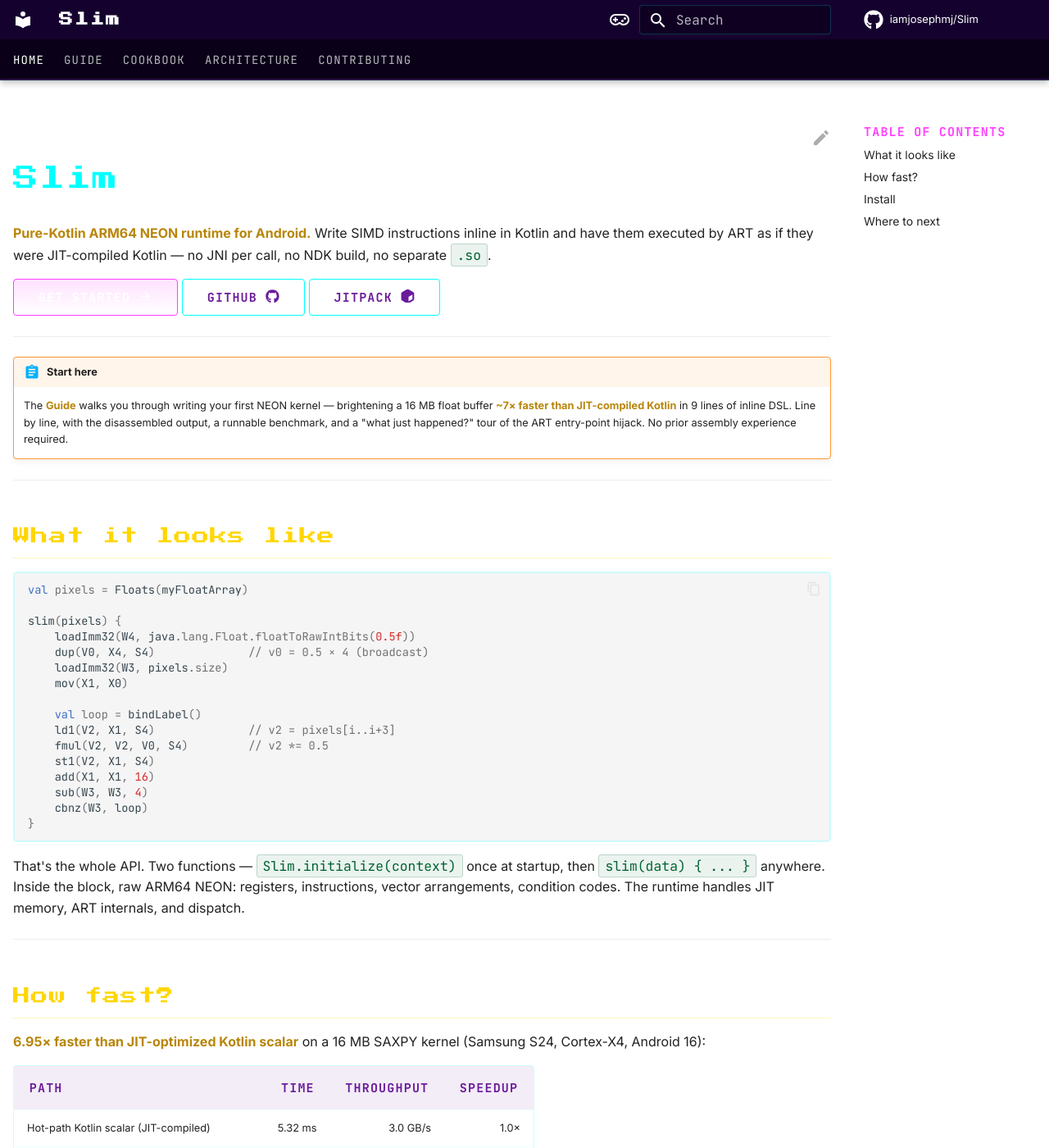
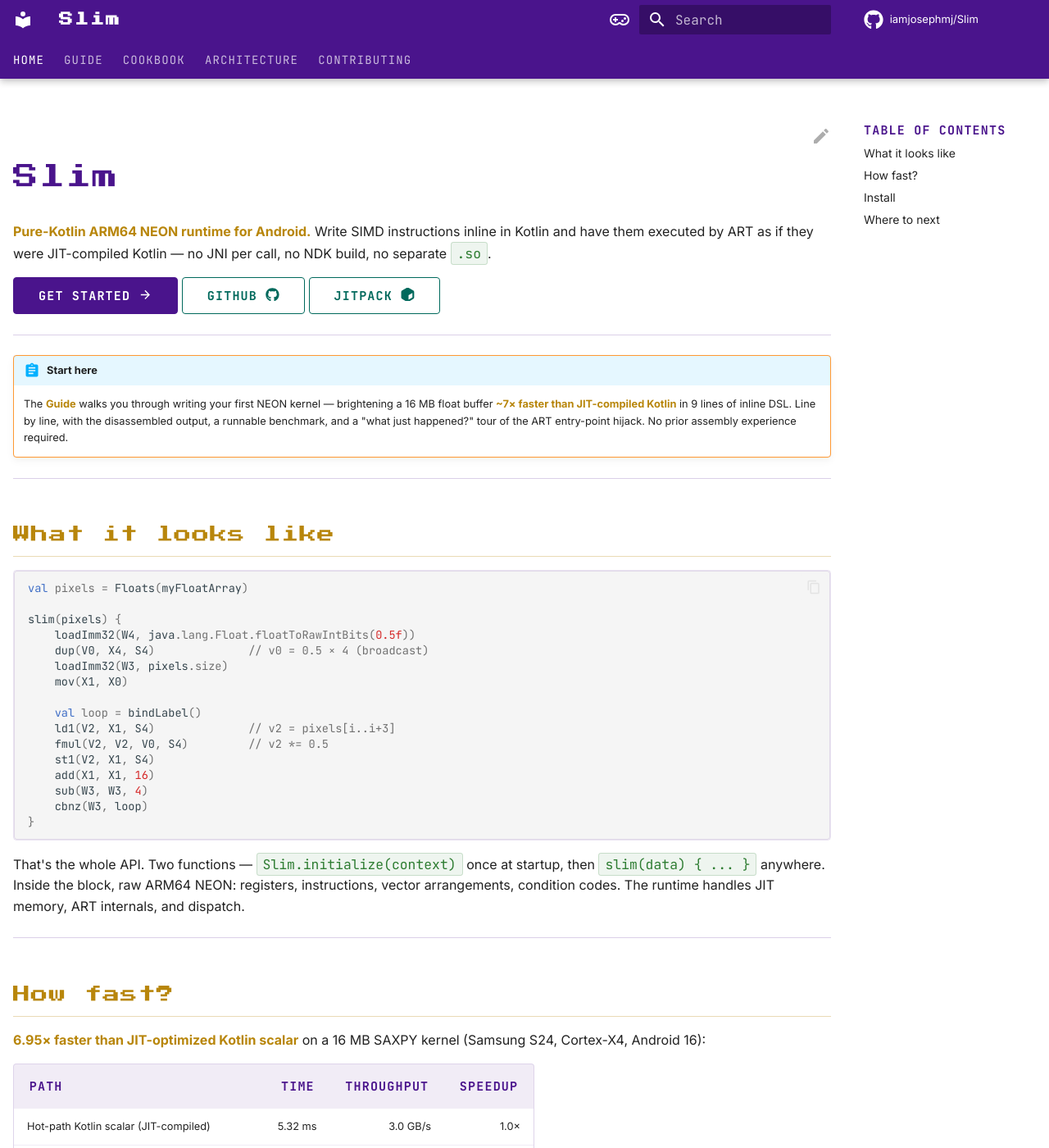
Before and after one commit to iamjosephmj/Slim, an MkDocs documentation site: the page built from docs/index.md, in a window 1280 px wide and 1400 px high. Shown: the whole window at 82% size. Built offline with MkDocs 1.6.1 and Material for MkDocs 9.7.7, drawn with Linux system fonts in a browser that asks for light colours; comment, search, counter and statistics services are not loaded.

Commit message:
docs(site): readable light theme + restore /guide/introduction/ redirect
Two fixes:

1) Light-mode visibility — neon palette was applied globally,
   destroying readability on white (cyan h1 invisible, neon yellow
   strong text invisible, dark purple header bar against light body
   content, etc.). Restructured extra.css so all arcade-bright
   styling is scoped under [data-md-color-scheme="slate"] only, and
   added an accessible deep-purple + teal palette for
   [data-md-color-scheme="default"]:

     - h1 → deep purple #4A148C (was neon cyan)
     - h2 → dark goldenrod #B8860B (was neon yellow)
     - h3 → deep magenta #880E4F (was neon magenta)
     - h4 → dark deep orange #BF360C (was neon orange)
     - strong → goldenrod, em → dark orange
     - inline code → dark green #2E7D32 on faint green bg
     - tables → deep purple header on faint purple bg
     - buttons → teal-bordered secondary, purple-bg primary
     - links → teal #00695C
     - card grid → purple borders with subtle drop shadow
     - footer chips → white-bordered on purple bg
     - removed all glow/text-shadow effects in light mode

   Dark mode unchanged — full arcade aesthetic preserved.

2) /guide/introduction/ 404 — when we merged Chapter 1 into
   guide/index.md, the old URL stopped resolving. Added
   mkdocs-redirects plugin and configured a redirect map so
   /guide/introduction/ now serves a redirect stub
   (<meta refresh> + JS fallback + canonical) pointing at /guide/.

Co-Authored-By: Claude Opus 4.7 (1M context) <noreply@anthropic.com>

```diff
--- a/docs/stylesheets/extra.css
+++ b/docs/stylesheets/extra.css
@@ -1,8 +1,9 @@
 /* ==========================================================================
-   Slim — arcade-cabinet theme overlay on top of Material
-   Press Start 2P for major headings, Tetris piece palette for admonitions,
-   neon glow on interactive elements, CRT-style code blocks, dark slate base.
-   Body type stays Inter / JetBrains Mono for readability.
+   Slim — dual-theme stylesheet:
+     dark (slate)   = full arcade-cabinet aesthetic, neon palette, glow
+     light (default) = professional Material-style, deep purple + teal accents
+   Typography (Press Start 2P for h1/h2/h3) applies to both schemes;
+   colors and glow effects are scheme-scoped.
    ========================================================================== */
 
 @import url('https://fonts.googleapis.com/css2?family=Press+Start+2P&display=swap');
@@ -10,20 +11,30 @@
 /* --- Brand palette ------------------------------------------------------- */
 
 :root {
+  /* Dark-scheme neon palette (Tetris pieces) */
   --tetris-cyan:    #00FFFF;
   --tetris-yellow:  #FFD600;
   --tetris-purple:  #FF40FF;
   --tetris-green:   #00FF66;
   --tetris-red:     #FF3366;
   --tetris-orange:  #FF9933;
-  --tetris-blue:    #4488FF;
 
   --arcade-bg:       #0A0118;
   --arcade-bg-alt:   #15012E;
   --arcade-bg-card:  #1F0541;
+
+  /* Light-scheme accessible palette */
+  --slim-purple:     #4A148C;     /* deep purple, primary brand on white */
+  --slim-purple-2:   #6A1B9A;
+  --slim-teal:       #00695C;     /* deep teal, accent on white */
+  --slim-gold:       #B8860B;     /* dark goldenrod (vs neon yellow) */
+  --slim-magenta:    #880E4F;     /* deep pink (vs neon magenta) */
+  --slim-orange:     #BF360C;     /* dark deep orange */
+  --slim-green:      #2E7D32;     /* dark green for inline code */
 }
 
-/* Dark / "arcade" scheme overrides --------------------------------------- */
+/* --- Scheme-specific Material variable overrides ------------------------ */
+
 [data-md-color-scheme="slate"] {
   --md-default-bg-color:        var(--arcade-bg);
   --md-default-bg-color--light: var(--arcade-bg-alt);
@@ -44,19 +55,19 @@
   --md-footer-bg-color--dark:   var(--arcade-bg);
 }
 
-/* Light scheme — softer arcade palette, daylight mode */
 [data-md-color-scheme="default"] {
-  --md-primary-fg-color:        #6A1B9A;     /* deep purple */
-  --md-accent-fg-color:         #00838F;     /* teal cyan */
+  --md-primary-fg-color:        var(--slim-purple);
+  --md-accent-fg-color:         var(--slim-teal);
+  --md-typeset-a-color:         var(--slim-teal);
 }
 
-/* --- Wider content column on big screens --------------------------------- */
+/* --- Wider content column on big screens (both schemes) ----------------- */
 
 .md-grid {
   max-width: 1440px;
 }
 
-/* --- Major headings: Press Start 2P, modest sizing ----------------------- */
+/* --- Major-heading typography (BOTH schemes) ---------------------------- */
 
 .md-typeset h1,
 .md-typeset h2,
@@ -66,59 +77,47 @@
   line-height: 1.5;
 }
 
-.md-typeset h1 {
-  font-size: 1.55rem;
-  font-weight: 400;
-  color: var(--tetris-cyan);
-  margin-top: 1.5em;
-  margin-bottom: 1em;
-}
-
-[data-md-color-scheme="slate"] .md-typeset h1 {
-  text-shadow: 0 0 12px rgba(0, 255, 255, 0.4);
-}
-
-.md-typeset h2 {
-  font-size: 1.05rem;
-  font-weight: 400;
-  color: var(--tetris-yellow);
-  border-bottom: 1px solid rgba(255, 214, 0, 0.25);
-  padding-bottom: 0.5em;
-  margin-top: 2.5em;
-}
-
-.md-typeset h3 {
-  font-size: 0.85rem;
-  font-weight: 400;
-  color: var(--tetris-purple);
-  margin-top: 1.8em;
-}
+.md-typeset h1 { font-size: 1.55rem; font-weight: 400; margin-top: 1.5em; margin-bottom: 1em; }
+.md-typeset h2 { font-size: 1.05rem; font-weight: 400; padding-bottom: 0.5em; margin-top: 2.5em; }
+.md-typeset h3 { font-size: 0.85rem; font-weight: 400; margin-top: 1.8em; }
 
 .md-typeset h4 {
   font-family: 'JetBrains Mono', monospace;
   font-size: 0.85rem;
   font-weight: 700;
-  color: var(--tetris-orange);
   text-transform: uppercase;
   letter-spacing: 0.05em;
 }
 
-/* --- Site title (header) and tabs ---------------------------------------- */
+/* Heading colors — DARK scheme: neon */
+[data-md-color-scheme="slate"] .md-typeset h1 {
+  color: var(--tetris-cyan);
+  text-shadow: 0 0 12px rgba(0, 255, 255, 0.4);
+}
+[data-md-color-scheme="slate"] .md-typeset h2 {
+  color: var(--tetris-yellow);
+  border-bottom: 1px solid rgba(255, 214, 0, 0.25);
+}
+[data-md-color-scheme="slate"] .md-typeset h3 { color: var(--tetris-purple); }
+[data-md-color-scheme="slate"] .md-typeset h4 { color: var(--tetris-orange); }
 
-.md-header {
-  background-color: var(--arcade-bg-alt);
-  border-bottom: 1px solid rgba(0, 255, 255, 0.15);
+/* Heading colors — LIGHT scheme: deep, readable */
+[data-md-color-scheme="default"] .md-typeset h1 {
+  color: var(--slim-purple);
 }
+[data-md-color-scheme="default"] .md-typeset h2 {
+  color: var(--slim-gold);
+  border-bottom: 1px solid rgba(184, 134, 11, 0.3);
+}
+[data-md-color-scheme="default"] .md-typeset h3 { color: var(--slim-magenta); }
+[data-md-color-scheme="default"] .md-typeset h4 { color: var(--slim-orange); }
+
+/* --- Site title and tabs ------------------------------------------------ */
 
 .md-header__title {
   font-family: 'Press Start 2P', monospace;
   font-size: 0.85rem;
   letter-spacing: 0.12em;
-}
-
-.md-tabs {
-  background: var(--arcade-bg);
-  border-bottom: 1px solid rgba(255, 64, 255, 0.2);
 }
 
 .md-tabs__link {
@@ -128,68 +127,83 @@
   text-transform: uppercase;
 }
 
-.md-tabs__link--active,
-.md-nav__link--active {
+/* DARK: header is dark with neon border underglow */
+[data-md-color-scheme="slate"] .md-header {
+  background-color: var(--arcade-bg-alt);
+  border-bottom: 1px solid rgba(0, 255, 255, 0.15);
+}
+[data-md-color-scheme="slate"] .md-tabs {
+  background: var(--arcade-bg);
+  border-bottom: 1px solid rgba(255, 64, 255, 0.2);
+}
+[data-md-color-scheme="slate"] .md-tabs__link--active {
   color: var(--tetris-cyan);
+  text-shadow: 0 0 8px rgba(0, 255, 255, 0.5);
+}
+[data-md-color-scheme="slate"] .md-nav__link--active { color: var(--tetris-cyan); }
+
+/* LIGHT: header is deep purple with white text (Material default) */
+[data-md-color-scheme="default"] .md-tabs {
+  background: var(--slim-purple);
+}
+[data-md-color-scheme="default"] .md-nav__link--active {
+  color: var(--slim-teal);
 }
 
-[data-md-color-scheme="slate"] .md-tabs__link--active {
-  text-shadow: 0 0 8px rgba(0, 255, 255, 0.5);
-}
-
-/* --- Code blocks: CRT terminal feel -------------------------------------- */
+/* --- Code blocks -------------------------------------------------------- */
 
 .md-typeset pre > code,
 .md-typeset .highlight pre {
-  border: 1px solid rgba(0, 255, 255, 0.18);
   border-radius: 4px;
 }
 
 [data-md-color-scheme="slate"] .md-typeset pre > code,
 [data-md-color-scheme="slate"] .md-typeset .highlight pre {
+  border: 1px solid rgba(0, 255, 255, 0.18);
   box-shadow: 0 0 24px rgba(0, 255, 255, 0.04),
               inset 0 0 30px rgba(0, 0, 0, 0.4);
 }
 
-/* Inline code — neon green on faint bg */
+[data-md-color-scheme="default"] .md-typeset pre > code,
+[data-md-color-scheme="default"] .md-typeset .highlight pre {
+  border: 1px solid rgba(74, 20, 140, 0.12);
+}
+
+/* Inline code */
 .md-typeset code:not(pre code) {
-  color: var(--tetris-green);
-  background: rgba(0, 255, 102, 0.08);
-  border: 1px solid rgba(0, 255, 102, 0.18);
   border-radius: 3px;
   padding: 0.1rem 0.35rem;
   font-size: 0.82rem;
 }
 
-[data-md-color-scheme="default"] .md-typeset code:not(pre code) {
-  color: #006633;
-  background: rgba(0, 102, 51, 0.08);
-  border-color: rgba(0, 102, 51, 0.2);
+[data-md-color-scheme="slate"] .md-typeset code:not(pre code) {
+  color: var(--tetris-green);
+  background: rgba(0, 255, 102, 0.08);
+  border: 1px solid rgba(0, 255, 102, 0.18);
 }
 
-/* --- Strong / emphasis --------------------------------------------------- */
-
-.md-typeset strong {
-  color: var(--tetris-yellow);
-}
-[data-md-color-scheme="default"] .md-typeset strong {
-  color: #B8860B;
+[data-md-color-scheme="default"] .md-typeset code:not(pre code) {
+  color: var(--slim-green);
+  background: rgba(46, 125, 50, 0.08);
+  border: 1px solid rgba(46, 125, 50, 0.2);
 }
 
-.md-typeset em {
-  color: var(--tetris-orange);
-}
-[data-md-color-scheme="default"] .md-typeset em {
-  color: #C84F00;
-}
+/* --- Strong / emphasis -------------------------------------------------- */
 
-/* --- Admonitions / GitHub alerts: Tetris piece palette ------------------ */
+[data-md-color-scheme="slate"] .md-typeset strong { color: var(--tetris-yellow); }
+[data-md-color-scheme="slate"] .md-typeset em      { color: var(--tetris-orange); }
+
+[data-md-color-scheme="default"] .md-typeset strong { color: var(--slim-gold); }
+[data-md-color-scheme="default"] .md-typeset em      { color: var(--slim-orange); }
+
+/* --- Admonitions / GitHub alerts (BOTH schemes — borders ok on either) -- */
 
 .md-typeset .admonition,
 .md-typeset details {
   border-radius: 4px;
 }
 
+/* Border colors apply to both schemes — they're visible against any bg */
 .md-typeset .admonition.note,    .md-typeset details.note,
 .md-typeset .admonition.info,    .md-typeset details.info       { border-color: var(--tetris-cyan); }
 .md-typeset .admonition.tip,     .md-typeset details.tip,
@@ -202,18 +216,18 @@
 .md-typeset .admonition.abstract,  .md-typeset details.abstract,
 .md-typeset .admonition.summary,   .md-typeset details.summary   { border-color: var(--tetris-orange); }
 
-/* Color the title bars to match */
-.md-typeset .admonition.note > .admonition-title,
-.md-typeset .admonition.info > .admonition-title          { background: rgba(0, 255, 255, 0.08); }
-.md-typeset .admonition.tip > .admonition-title,
-.md-typeset .admonition.hint > .admonition-title           { background: rgba(0, 255, 102, 0.08); }
-.md-typeset .admonition.warning > .admonition-title         { background: rgba(255, 214, 0, 0.08); }
-.md-typeset .admonition.danger > .admonition-title,
-.md-typeset .admonition.caution > .admonition-title         { background: rgba(255, 51, 102, 0.08); }
-.md-typeset .admonition.important > .admonition-title       { background: rgba(255, 64, 255, 0.08); }
-.md-typeset .admonition.abstract > .admonition-title        { background: rgba(255, 153, 51, 0.1); }
+/* DARK scheme: tinted title bars */
+[data-md-color-scheme="slate"] .md-typeset .admonition.note > .admonition-title,
+[data-md-color-scheme="slate"] .md-typeset .admonition.info > .admonition-title          { background: rgba(0, 255, 255, 0.08); }
+[data-md-color-scheme="slate"] .md-typeset .admonition.tip > .admonition-title,
+[data-md-color-scheme="slate"] .md-typeset .admonition.hint > .admonition-title           { background: rgba(0, 255, 102, 0.08); }
+[data-md-color-scheme="slate"] .md-typeset .admonition.warning > .admonition-title         { background: rgba(255, 214, 0, 0.08); }
+[data-md-color-scheme="slate"] .md-typeset .admonition.danger > .admonition-title,
+[data-md-color-scheme="slate"] .md-typeset .admonition.caution > .admonition-title         { background: rgba(255, 51, 102, 0.08); }
+[data-md-color-scheme="slate"] .md-typeset .admonition.important > .admonition-title       { background: rgba(255, 64, 255, 0.08); }
+[data-md-color-scheme="slate"] .md-typeset .admonition.abstract > .admonition-title        { background: rgba(255, 153, 51, 0.1); }
 
-/* --- Buttons: arcade-style ----------------------------------------------- */
+/* --- Buttons ------------------------------------------------------------ */
 
 .md-typeset .md-button {
   font-family: 'JetBrains Mono', monospace;
@@ -222,39 +236,48 @@
   letter-spacing: 0.08em;
   text-transform: uppercase;
   border-radius: 4px;
-  border: 1px solid var(--tetris-cyan);
   transition: all 180ms;
 }
 
-.md-typeset .md-button--primary {
+[data-md-color-scheme="slate"] .md-typeset .md-button {
+  border: 1px solid var(--tetris-cyan);
+}
+[data-md-color-scheme="slate"] .md-typeset .md-button--primary {
   border-color: var(--tetris-purple);
   background: linear-gradient(180deg, rgba(255, 64, 255, 0.15), rgba(255, 64, 255, 0));
-}
-
-[data-md-color-scheme="slate"] .md-typeset .md-button--primary {
   box-shadow: 0 0 14px rgba(255, 64, 255, 0.3);
 }
-
-.md-typeset .md-button:hover {
+[data-md-color-scheme="slate"] .md-typeset .md-button:hover {
   border-color: var(--tetris-cyan);
-}
-
-[data-md-color-scheme="slate"] .md-typeset .md-button:hover {
   box-shadow: 0 0 18px rgba(0, 255, 255, 0.5);
   text-shadow: 0 0 6px rgba(0, 255, 255, 0.5);
 }
 
-/* --- Tables -------------------------------------------------------------- */
+[data-md-color-scheme="default"] .md-typeset .md-button {
+  border: 1px solid var(--slim-teal);
+  color: var(--slim-teal);
+}
+[data-md-color-scheme="default"] .md-typeset .md-button--primary {
+  border-color: var(--slim-purple);
+  background: var(--slim-purple);
+  color: white;
+}
+[data-md-color-scheme="default"] .md-typeset .md-button:hover {
+  background: rgba(0, 105, 92, 0.08);
+}
+[data-md-color-scheme="default"] .md-typeset .md-button--primary:hover {
+  background: var(--slim-purple-2);
+  color: white;
+}
+
+/* --- Tables ------------------------------------------------------------- */
 
 .md-typeset table:not([class]) {
-  border: 1px solid rgba(0, 255, 255, 0.2);
   border-radius: 4px;
   overflow: hidden;
 }
 
 .md-typeset table:not([class]) th {
-  background: var(--arcade-bg-card);
-  color: var(--tetris-cyan);
   font-family: 'JetBrains Mono', monospace;
   font-size: 0.75rem;
   letter-spacing: 0.08em;
@@ -262,34 +285,39 @@
   font-weight: 700;
 }
 
-[data-md-color-scheme="default"] .md-typeset table:not([class]) th {
-  background: rgba(106, 27, 154, 0.08);
-  color: #6A1B9A;
+[data-md-color-scheme="slate"] .md-typeset table:not([class]) {
+  border: 1px solid rgba(0, 255, 255, 0.2);
 }
-
-.md-typeset table:not([class]) td {
+[data-md-color-scheme="slate"] .md-typeset table:not([class]) th {
+  background: var(--arcade-bg-card);
+  color: var(--tetris-cyan);
+}
+[data-md-color-scheme="slate"] .md-typeset table:not([class]) td {
   border-top-color: rgba(0, 255, 255, 0.08);
 }
 
-/* --- Footer prev/next chips: arcade glow on hover ------------------------ */
+[data-md-color-scheme="default"] .md-typeset table:not([class]) {
+  border: 1px solid rgba(74, 20, 140, 0.18);
+}
+[data-md-color-scheme="default"] .md-typeset table:not([class]) th {
+  background: rgba(74, 20, 140, 0.08);
+  color: var(--slim-purple);
+}
+[data-md-color-scheme="default"] .md-typeset table:not([class]) td {
+  border-top-color: rgba(74, 20, 140, 0.08);
+}
+
+/* --- Footer prev/next --------------------------------------------------- */
 
 .md-footer__inner {
   padding: 1.25rem 0.8rem;
-  background: var(--arcade-bg-alt);
 }
 
 .md-footer__link {
   padding: 0.7rem 1.1rem;
   border-radius: 4px;
-  border: 1px solid rgba(0, 255, 255, 0.25);
   margin: 0 0.25rem;
   transition: all 180ms;
-}
-
-.md-footer__link:hover {
-  border-color: var(--tetris-cyan);
-  background: rgba(0, 255, 255, 0.06);
-  box-shadow: 0 0 12px rgba(0, 255, 255, 0.35);
 }
 
 .md-footer__title {
@@ -302,62 +330,100 @@
   font-family: 'Press Start 2P', monospace;
   font-size: 0.55rem;
   letter-spacing: 0.12em;
-  color: var(--tetris-purple);
 }
 
-/* --- Sidebar nav --------------------------------------------------------- */
+[data-md-color-scheme="slate"] .md-footer__inner {
+  background: var(--arcade-bg-alt);
+}
+[data-md-color-scheme="slate"] .md-footer__link {
+  border: 1px solid rgba(0, 255, 255, 0.25);
+}
+[data-md-color-scheme="slate"] .md-footer__link:hover {
+  border-color: var(--tetris-cyan);
+  background: rgba(0, 255, 255, 0.06);
+  box-shadow: 0 0 12px rgba(0, 255, 255, 0.35);
+}
+[data-md-color-scheme="slate"] .md-footer__direction { color: var(--tetris-purple); }
+
+[data-md-color-scheme="default"] .md-footer__link {
+  border: 1px solid rgba(255, 255, 255, 0.25);
+}
+[data-md-color-scheme="default"] .md-footer__link:hover {
+  border-color: rgba(255, 255, 255, 0.6);
+  background: rgba(255, 255, 255, 0.08);
+}
+[data-md-color-scheme="default"] .md-footer__direction { color: var(--tetris-yellow); }
+
+/* --- Sidebar nav -------------------------------------------------------- */
 
 .md-nav__title {
   font-family: 'JetBrains Mono', monospace;
   font-size: 0.75rem;
   letter-spacing: 0.08em;
   text-transform: uppercase;
-  color: var(--tetris-purple);
 }
 
+[data-md-color-scheme="slate"] .md-nav__title { color: var(--tetris-purple); }
 [data-md-color-scheme="slate"] .md-nav__link:hover {
   color: var(--tetris-cyan);
   text-shadow: 0 0 4px rgba(0, 255, 255, 0.3);
 }
 
-/* --- Search box ---------------------------------------------------------- */
+[data-md-color-scheme="default"] .md-nav__title { color: var(--slim-purple); }
+[data-md-color-scheme="default"] .md-nav__link:hover { color: var(--slim-teal); }
 
-.md-search__form {
+/* --- Search ------------------------------------------------------------- */
+
+.md-search__input { font-family: 'JetBrains Mono', monospace; }
+
+[data-md-color-scheme="slate"] .md-search__form {
   border: 1px solid rgba(0, 255, 255, 0.2);
   border-radius: 4px;
 }
 
-.md-search__input {
-  font-family: 'JetBrains Mono', monospace;
-}
+/* --- Link hover (DARK only — glow) -------------------------------------- */
 
-/* --- Hover scan-line on links (subtle) ---------------------------------- */
-
-.md-typeset a:not(.md-button):not(.md-footer__link):hover {
+[data-md-color-scheme="slate"] .md-typeset a:not(.md-button):not(.md-footer__link):hover {
   text-shadow: 0 0 6px currentColor;
 }
 
-/* --- Hero / landing page accents ---------------------------------------- */
+/* --- Horizontal rules --------------------------------------------------- */
 
 [data-md-color-scheme="slate"] .md-typeset hr {
   border-color: rgba(0, 255, 255, 0.2);
   box-shadow: 0 0 4px rgba(0, 255, 255, 0.2);
 }
+[data-md-color-scheme="default"] .md-typeset hr {
+  border-color: rgba(74, 20, 140, 0.2);
+}
 
-/* Card grid (used on home page) */
+/* --- Card grid (used on home page) -------------------------------------- */
+
 .md-typeset .grid.cards > * {
-  border: 1px solid rgba(0, 255, 255, 0.15);
   border-radius: 4px;
   transition: all 200ms;
 }
 
+[data-md-color-scheme="slate"] .md-typeset .grid.cards > * {
+  border: 1px solid rgba(0, 255, 255, 0.15);
+}
 [data-md-color-scheme="slate"] .md-typeset .grid.cards > *:hover {
   border-color: var(--tetris-cyan);
   box-shadow: 0 0 18px rgba(0, 255, 255, 0.2);
   transform: translateY(-2px);
 }
 
-/* --- Scrollbars (webkit) ------------------------------------------------- */
+[data-md-color-scheme="default"] .md-typeset .grid.cards > * {
+  border: 1px solid rgba(74, 20, 140, 0.15);
+  box-shadow: 0 1px 3px rgba(0, 0, 0, 0.04);
+}
+[data-md-color-scheme="default"] .md-typeset .grid.cards > *:hover {
+  border-color: var(--slim-purple);
+  box-shadow: 0 4px 14px rgba(74, 20, 140, 0.18);
+  transform: translateY(-2px);
+}
+
+/* --- Custom scrollbars (DARK only) -------------------------------------- */
 
 [data-md-color-scheme="slate"] ::-webkit-scrollbar {
   width: 10px;
@@ -376,7 +442,7 @@
   box-shadow: 0 0 8px var(--tetris-purple);
 }
 
-/* --- Responsive: keep readable on small screens ------------------------- */
+/* --- Responsive --------------------------------------------------------- */
 
 @media screen and (max-width: 44.9375em) {
   .md-typeset h1 { font-size: 1.2rem; line-height: 1.4; }
--- a/mkdocs.yml
+++ b/mkdocs.yml
@@ -87,6 +87,9 @@ markdown_extensions:
 
 plugins:
   - search
+  - redirects:
+      redirect_maps:
+        guide/introduction.md: guide/index.md
 
 extra_css:
   - stylesheets/extra.css
--- a/requirements-docs.txt
+++ b/requirements-docs.txt
@@ -1,3 +1,4 @@
 mkdocs-material==9.5.49
+mkdocs-redirects==1.2.1
 pymdown-extensions==10.11.2
 Pygments==2.17.2
```
